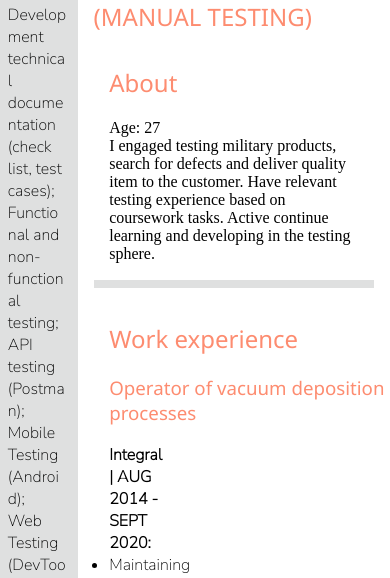
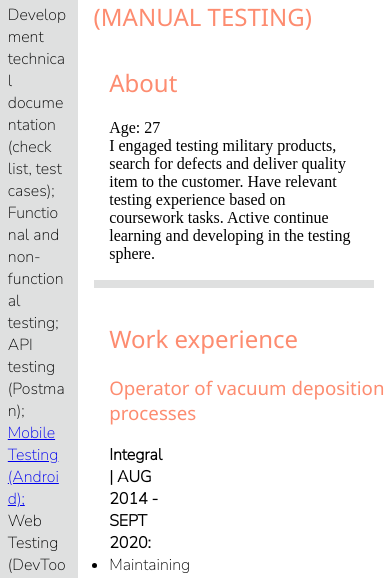
Before and after one commit to XiveZ/RESUME-FORM, a plain HTML site: page index.html in a window 390 px wide. Shown: the part 260-838 px from the top of the page. Drawn offline with Linux system fonts and the light colour scheme.

Commit message:
add: link to mobile testing cheat sheet

```diff
--- a/index.html
+++ b/index.html
@@ -23,7 +23,7 @@
                 <li>Development technical documentation (check list, test cases);</li>
                 <li>Functional and non-functional testing;</li>
                 <li>API testing (Postman);</li>
-                <li>Mobile Testing (Android);</li>
+                <li><a href="https://github.com/XiveZ/RESUME-FORM/tree/main/Testing/Mobile">Mobile Testing (Android);</a></li>
                 <li>Web Testing (DevTools, Charles, Fiddler, OWASP ZAP);</li>
                 <li>Bug reporting (Jira);</li>
                 <li>UI/UX testing;</li>
```
